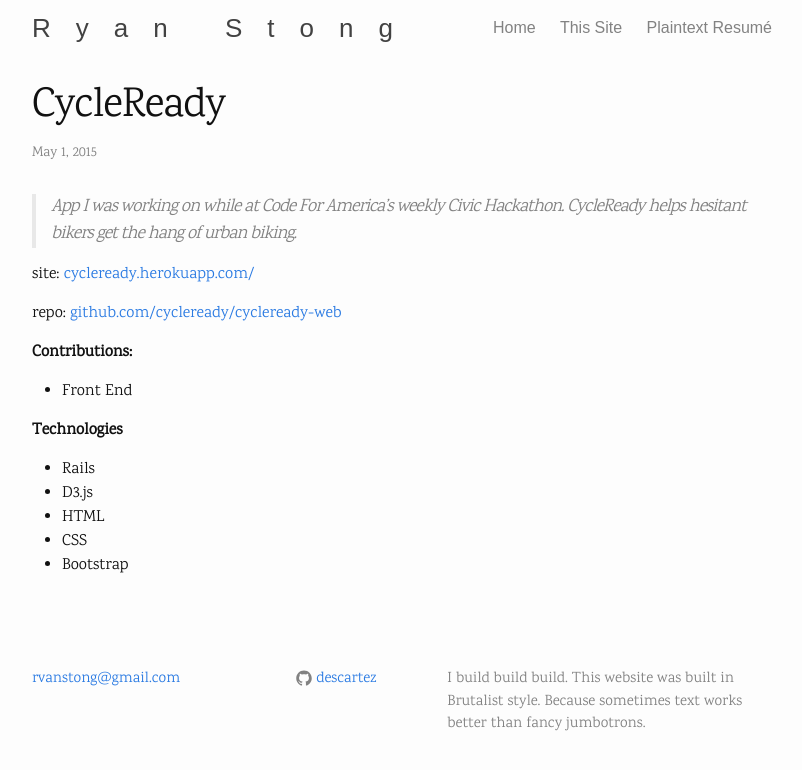
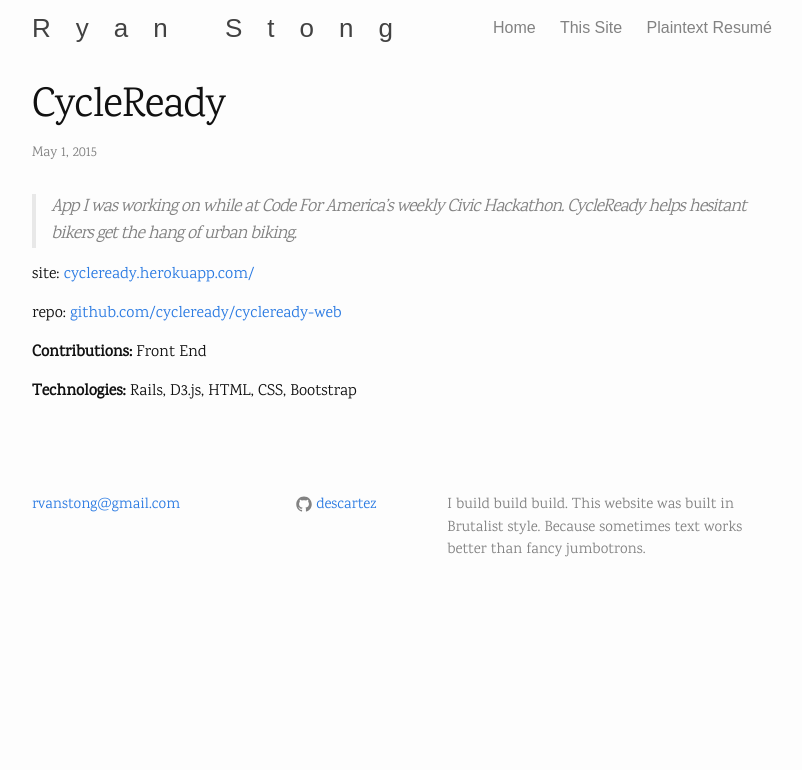
Before and after one commit to descartez/descartez.github.io, a Jekyll site: the page built from _posts/2015-05-01-proj-cycle-ready.md, in a window 1280 px wide. Shown: the top 770 px of the page, without its empty margins (238-1040 px from the left). Built offline with Jekyll 4.4.1, drawn with Linux system fonts in a browser that asks for light colours; some web fonts are replaced.

```diff
--- a/_posts/2015-05-01-proj-cycle-ready.md
+++ b/_posts/2015-05-01-proj-cycle-ready.md
@@ -12,14 +12,6 @@ site: [cycleready.herokuapp.com/](http://cycleready.herokuapp.com/){:target="_bl
 
 repo: [github.com/cycleready/cycleready-web](https://github.com/cycleready/cycleready-web){:target="_blank"}
 
-**Contributions:**
+**Contributions:** Front End
 
-- Front End
-
-**Technologies**
-
-- Rails
-- D3.js
-- HTML
-- CSS
-- Bootstrap
+**Technologies:** Rails, D3.js, HTML, CSS, Bootstrap
--- a/index.html
+++ b/index.html
@@ -31,7 +31,7 @@ layout: default
       <h2>
         {{ post.title }}
       </h2>
-      {{ post.content }}
+      {{ post.content | markdownify }}
     </li>
     {% endfor %}
     <h2><a href="/jobs.html">Cont'd --></a></h2>
@@ -44,7 +44,7 @@ layout: default
       <h2>
         {{ post.title }}
       </h2>
-      {{ post.content }}
+      {{ post.content | markdownify }}
     </li>
     {% endfor %}
   </ul>
@@ -56,7 +56,7 @@ layout: default
       <h2>
         {{ post.title }}
       </h2>
-      {{ post.content }}
+      {{ post.content | markdownify }}
     </li>
     {% endfor %}
   </ul>
```
Also changed, not shown: 1 other file.
